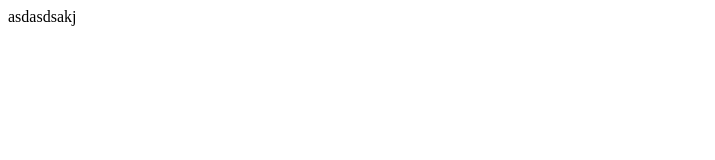
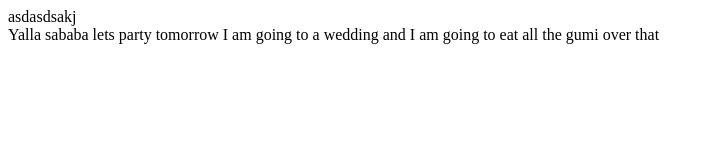
Before and after one commit to Aviad204/aug-test, a plain HTML site: page another.html in a window 1280 px wide. Shown: the whole page, without its empty margins (0-715 px from the left). Drawn offline with Linux system fonts and the light colour scheme.

Commit message:
added candies indication

```diff
--- a/another.html
+++ b/another.html
@@ -9,6 +9,9 @@
 
 <body>
     asdasdsakj
+    <div>Yalla sababa lets party tomorrow I am going to a wedding and I am going to eat all the
+        gumi over that
+    </div>
 </body>
 
 </html>
```
